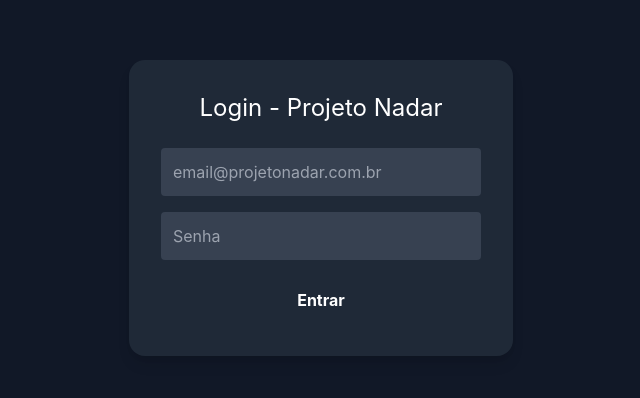
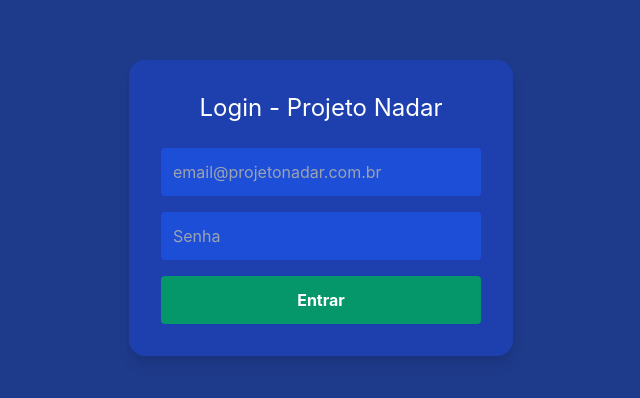
Before and after one commit to Rodrigo-Sousa/sistema-projeto-nadar, a React (Create React App) app in the folder FRONTEND/: page /login in a window 1280 px wide. Shown: the part 192-590 px from the top of the page, without its empty margins (319-959 px from the left). Built offline with nearby package versions, Linux system fonts and the light colour scheme.

Commit message:
Corrigido a cor da página de login, home e os botões de inputs, e o para entrar

```diff
--- a/FRONTEND/src/pages/Home.jsx
+++ b/FRONTEND/src/pages/Home.jsx
@@ -22,7 +22,7 @@ export default function Home() {
     };
 
     return (
-        <div className="h-screen bg-gray-900 text-white flex flex-col items-center justify-center">
+        <div className="h-screen bg-blue-900 text-white flex flex-col items-center justify-center">
             <h1 className="text-3xl mb-4">
                 Bem-vindo, {user?.name}
             </h1>
--- a/FRONTEND/src/pages/Login.jsx
+++ b/FRONTEND/src/pages/Login.jsx
@@ -34,9 +34,9 @@ export default function Login() {
     // Retornando
 
     return (
-        <div className="flex items-center justify-center h-screen bg-gray-900">
+        <div className="flex items-center justify-center h-screen bg-blue-900">
             {/* Formulário */}
-            <form onSubmit={handleSubmit} className="bg-gray-800 p-8 rounded-2xl shadow-lg w-96">
+            <form onSubmit={handleSubmit} className="bg-blue-800 p-8 rounded-2xl shadow-lg w-96">
                 {/* Título do formulário */}
                 <h2 className="text-white text-2xl mb-6 text-center">
                     Login - Projeto Nadar
@@ -51,7 +51,7 @@ export default function Login() {
                 <input
                     type="email"
                     placeholder="email@projetonadar.com.br"
-                    className="w-full p-3 mb-4 rounded bg-gray-700 text-white"
+                    className="w-full p-3 mb-4 rounded bg-blue-700 text-white focus:outline-white"
                     value={email}
                     onChange={(event) => setEmail(event.target.value)}
                 />
@@ -59,13 +59,13 @@ export default function Login() {
                 <input
                     type="password"
                     placeholder="Senha"
-                    className="w-full p-3 mb-4 rounded bg-gray-700 text-white"
+                    className="w-full p-3 mb-4 rounded bg-blue-700 text-white focus:outline-white"
                     value={password}
                     onChange={(event) => setPassword(event.target.value)}
                 />
 
                 {/* Botão para submeter o formulário */}
-                <button type="submit" className="w-full bg-glue-600 hover:bg-blue-700 p-3 rounded text-white font-bold">
+                <button type="submit" className="w-full bg-green-600 hover:bg-green-500 p-3 rounded text-white font-bold">
                     {loading ? "Entrando..." : "Entrar"}
                 </button>
             </form>
```
